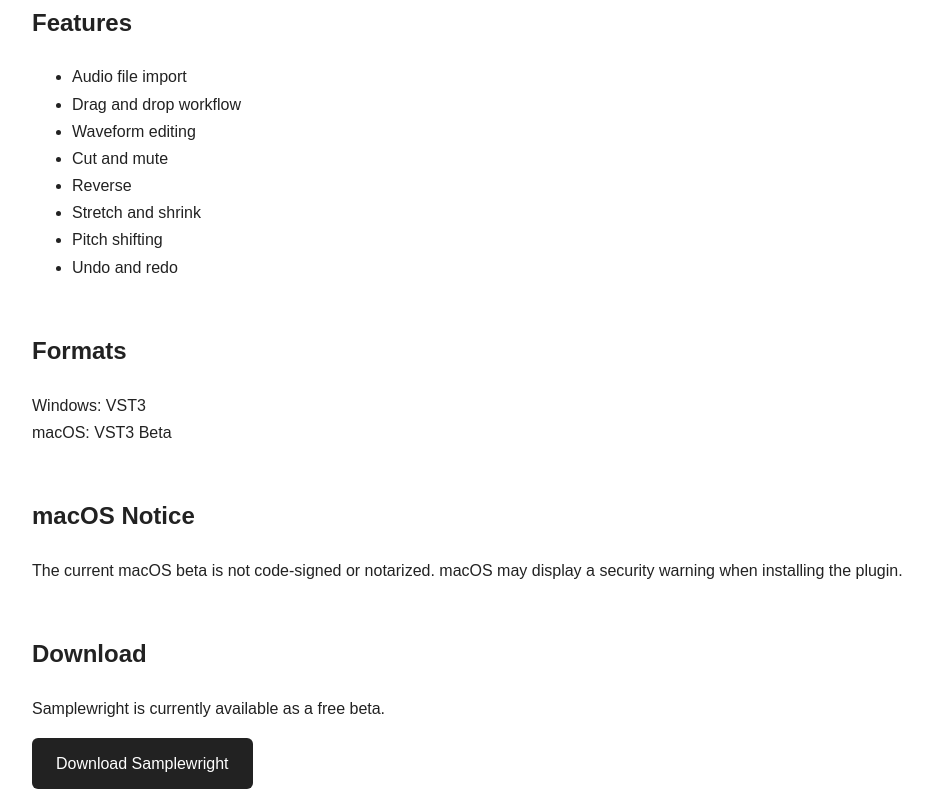
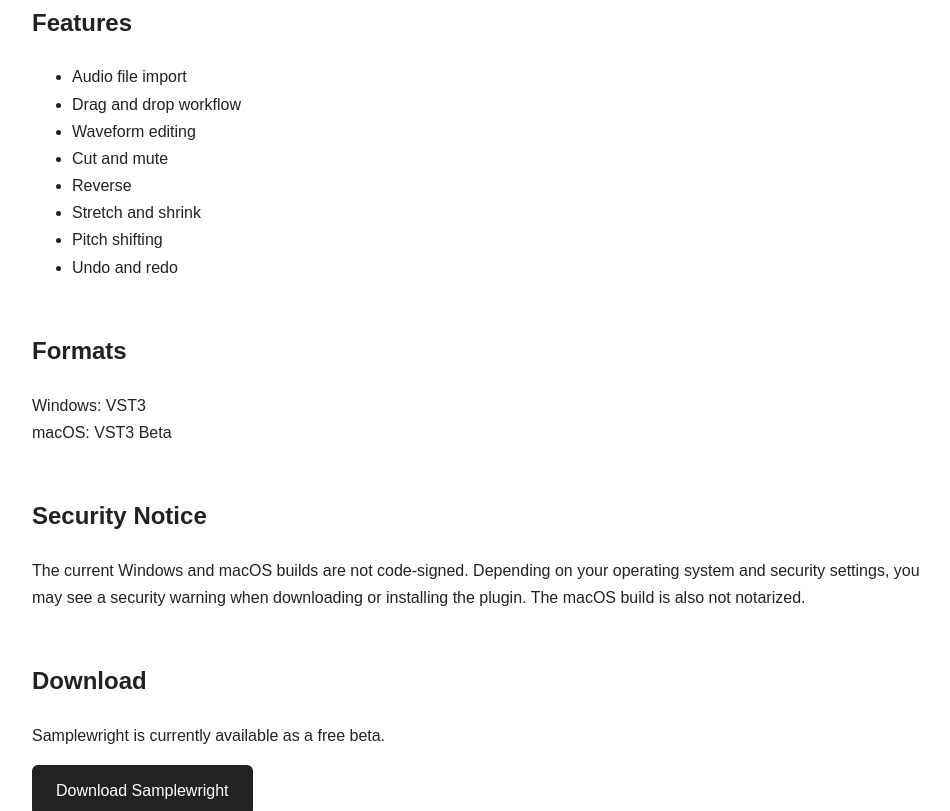
Before and after one commit to oyamaga/Samplewright-site, a plain HTML site: page index.html in a window 1280 px wide. Shown: the part 393-1204 px from the top of the page, without its empty margins (158-1108 px from the left). Drawn offline with Linux system fonts and the light colour scheme.

Commit message:
Update index.html

```diff
--- a/index.html
+++ b/index.html
@@ -86,11 +86,13 @@
     </section>
 
     <section>
-        <h2>macOS Notice</h2>
+        <h2>Security Notice</h2>
 
         <p>
-            The current macOS beta is not code-signed or notarized.
-            macOS may display a security warning when installing the plugin.
+            The current Windows and macOS builds are not code-signed.
+            Depending on your operating system and security settings,
+            you may see a security warning when downloading or installing the plugin.
+            The macOS build is also not notarized.
         </p>
     </section>
 
```
